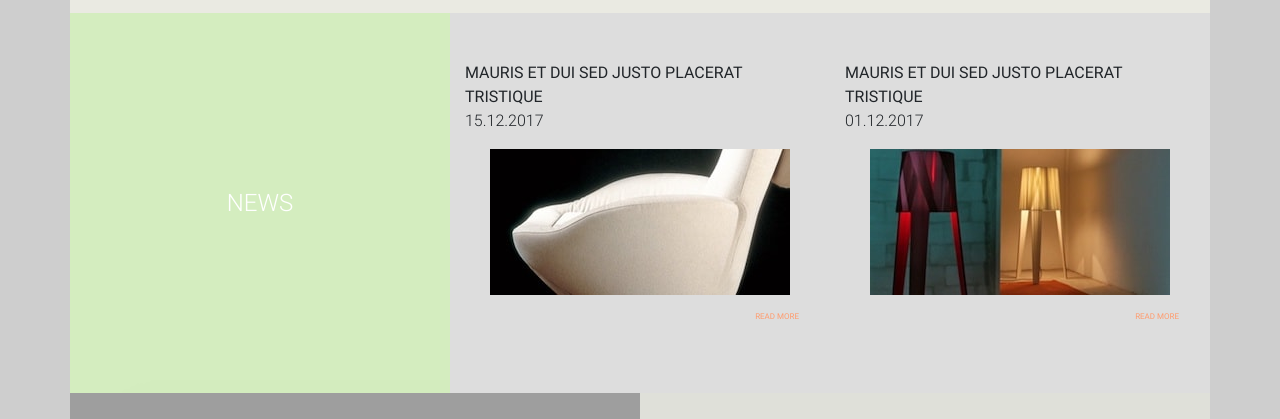
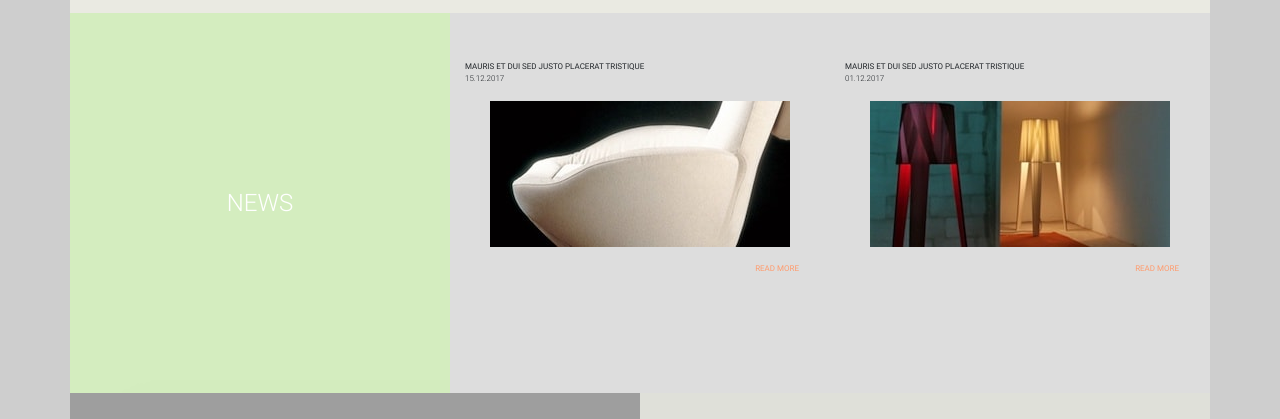
Before and after one commit to GoldmanSashadDesignStudio/GoldmanSashadDesignStudio.github.io, a plain HTML site: page index.html in a window 1280 px wide. Shown: the part 2122-2541 px from the top of the page. Drawn offline with Linux system fonts and the light colour scheme; some packages are replaced by stand-ins of ours; grey boxes are pictures that could not be loaded.

Commit message:
Add files via upload

```diff
--- a/index.html
+++ b/index.html
@@ -365,7 +365,7 @@
                     </div></div>
             </div>
             <div class="col-md-4  mt-5 text-center">
-                <p class=" text-left"><strong>
+                <p class="fs-2 text-left"><strong>
                 MAURIS ET DUI SED JUSTO PLACERAT TRISTIQUE</strong><br>
                 15.12.2017
                 </p>
@@ -376,7 +376,7 @@
                 </p>
             </div>
             <div class="col-md-4 mt-5 mb-4 text-center">
-                <p class=" text-left"><strong>
+                <p class="fs-2 text-left"><strong>
                     MAURIS ET DUI SED JUSTO PLACERAT TRISTIQUE</strong><br>
                     01.12.2017
                 </p>
```
